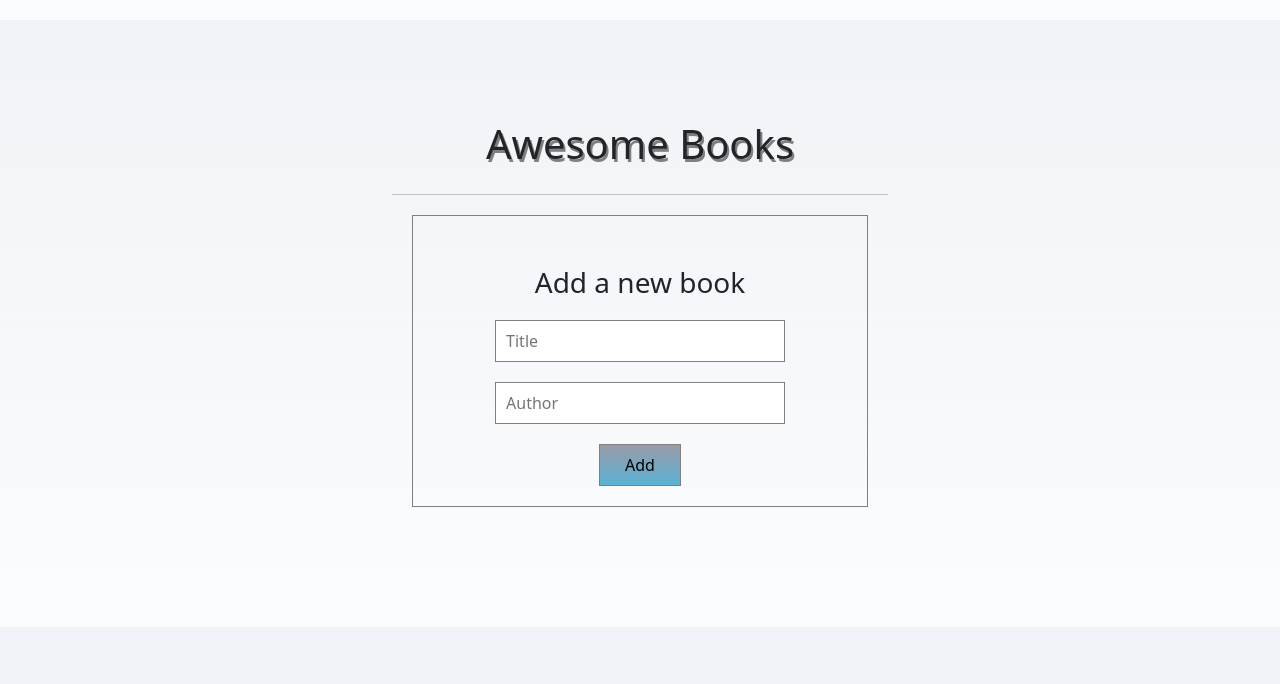
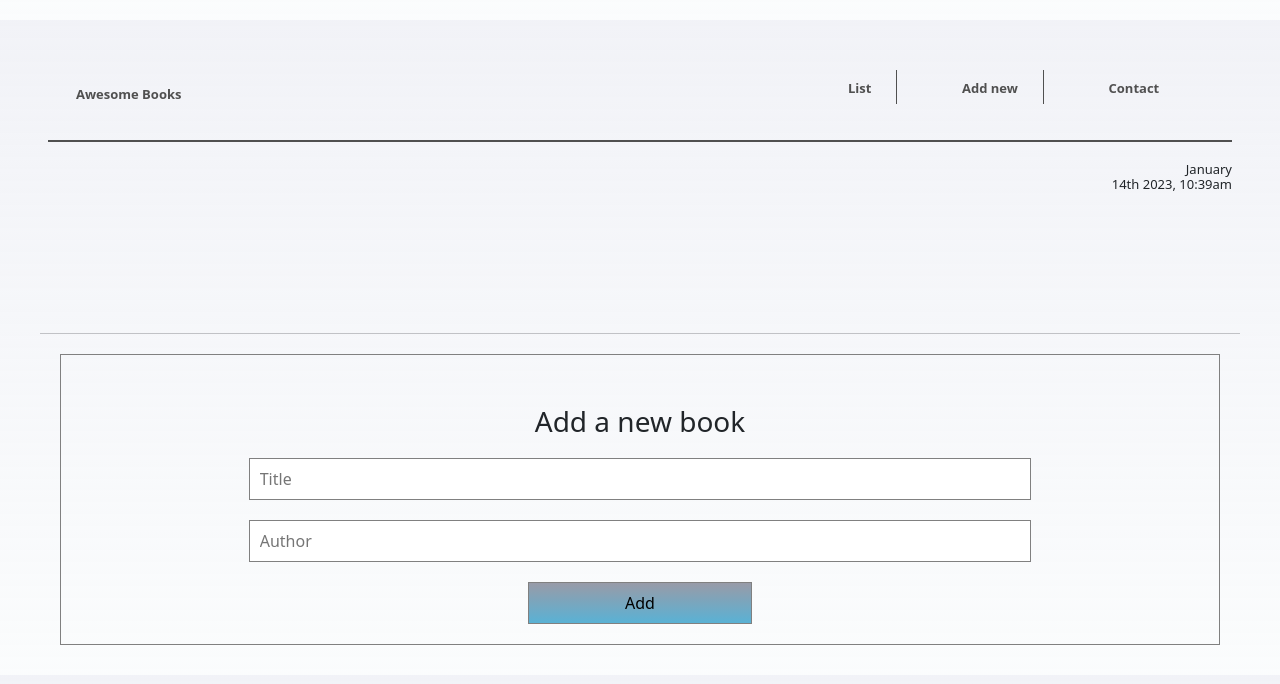
Before and after one commit to Habtamu210/Awesome-books, a website: page index.html in a window 1280 px wide. Drawn offline with nearby package versions, Linux system fonts and the light colour scheme.

Commit message:
Creating the nav section

```diff
--- a/index.html
+++ b/index.html
@@ -10,7 +10,32 @@
   <script src="java.js" defer></script>
 </head>
 <body class="mm">
-  <h1>Awesome Books</h1>
+  <header>
+    <nav>
+        <a href="./index.html" class="logo">Awesome Books</a>
+        <ul>
+            <li id = "list">
+                <a href="#list">List</a>
+            </li>
+            <li id="addnew">
+                <a href="#addnew">Add new</a>
+            </li>
+            <li id="contac">
+                <a href="#contact">Contact</a>
+            </li>
+        </ul>
+    </nav>
+    <h3 id ='time'>
+    </h3>
+
+  </header>
+  <main>
+    <section id="top">
+      <h2>
+        All awesome books
+      </h2>
+      <div class="all"></div>
+    </section>
     <table class="tables">
       <!--<thead>
         <tr>
@@ -34,6 +59,22 @@
         <input type="submit" value="Add"  class="button-submit">
       </div>
     </form>
+    <section id="contact">
+      <div class="contact_container">
+        <h2>
+          For More Info
+        </h2>
+        <p>
+          Contact us
+        </p>
+        <ul class="for">
+          <li>Email: <span>mail@mail.com</span></li>
+          <li>Number: <span>0089288377229</span></li>
+          <li>Address: <span>Street name 22, 899849 City, Country </span></li>
+        </ul>
+      </div>
+    </section>
+  </main>
 
   <script src="https://cdn.jsdelivr.net/npm/bootstrap@5.2.3/dist/js/bootstrap.bundle.min.js" integrity="sha384-kenU1KFdBIe4zVF0s0G1M5b4hcpxyD9F7jL+jjXkk+Q2h455rYXK/7HAuoJl+0I4" crossorigin="anonymous"></script>
 </body>
--- a/java.js
+++ b/java.js
@@ -1,7 +1,16 @@
+const list = document.querySelector('#list');
+const addnew = document.querySelector('#addnew');
+const contact = document.querySelector('#contact');
+const li = document.querySelector('#top');
+const add = document.querySelector('#bookform');
+const contac = document.querySelector('#contac');
+const time = document.querySelector('#time');
+
 class Book {
-  constructor(title, author) {
+  constructor(title, author, id = Math.floor(Math.random() * 1000)) {
     this.title = title;
     this.author = author;
+    this.id = id;
   }
 
   static displayBooks() {
@@ -60,7 +69,11 @@ class Book {
     localStorage.setItem('books', JSON.stringify(books));
   }
 }
-
+function nav(first, second, third) {
+  first.style.display = 'block';
+  second.style.display = 'none';
+  third.style.display = 'none';
+}
 document.addEventListener('DOMContentLoaded', Book.displayBooks);
 const Form = document.querySelector('#bookform');
 Form.addEventListener('submit', (e) => {
@@ -74,8 +87,31 @@ Form.addEventListener('submit', (e) => {
   Book.addBook(book);
   Book.clearField();
 });
+list.addEventListener('click', () => {
+  nav(li, add, contact);
+});
 
+addnew.addEventListener('click', () => {
+  nav(add, li, contact);
+});
+
+contac.addEventListener('click', () => {
+  nav(contact, add, li);
+});
+function date(timing) {
+  const dee = new Date();
+  let hours = dee.getHours();
+  const ampm = hours >= 12 ? 'pm' : 'am';
+  hours %= 12;
+  const mont = [
+    'january', 'feburary', 'march',
+    'april', 'may', 'june', 'july', 'august', 'september', 'october', 'november', 'december'];
+  const display = `${mont[dee.getMonth()]}
+  ${dee.getDate()}th ${dee.getFullYear()}, ${hours}:${dee.getMinutes()}${ampm}`;
+  timing.innerText = display;
+}
 document.querySelector('#bookli').addEventListener('click', (e) => {
   Book.removeBook(e.target.parentElement.previousElementSibling.innerHTML);
   Book.deleteBook(e.target);
 });
+date(time);
--- a/style.css
+++ b/style.css
@@ -5,16 +5,75 @@
 }
 
 body {
-  padding: 100px 30%;
+  padding: 10px 0;
   text-align: center;
   background-image: linear-gradient(rgba(241, 242, 247, 0.959), rgba(249, 251, 252, 0.747));
+}
+header {
+  margin: 3px 0.5rem;
+  margin-bottom: 10%;
+}
+
+nav {
+  display: flex;
+  align-items: center;
+  justify-content: space-between;
+  border-bottom: 2px solid rgb(80, 80, 80);
+  padding: 0 0.5rem;
+}
+
+header h3 {
+  font-size: 13px;
+  text-align: right;
+  text-transform: capitalize;
+  margin-top: 3px;
+}
+
+nav h2 {
+  font-size: 18px;
+}
+
+nav ul {
+  display: flex;
+  align-items: center;
+}
+
+nav li {
+  list-style: none;
+  border-right: 1px solid rgb(80, 80, 80);
+  padding: 0.3rem;
+}
+
+nav li:last-child {
+  border: none;
+}
+
+nav li a {
+  text-align: center;
+  text-decoration: none;
+  color: rgb(80, 80, 80);
+  font-size: 13px;
+  font-weight: 600;
+}
+
+nav li a:hover {
+  color: rgb(80, 80, 226);
+}
+
+.logo {
+  text-decoration: none;
+  color: rgb(80, 80, 80);
+  font-size: 13px;
+  font-weight: 600;
 }
 
 h1 {
   text-shadow: 2px 3px grey;
   font-size: 40px;
 }
-
+#top {
+  display: none;
+}
 form {
   padding-top: 50px;
   border: 1px solid gray;
@@ -42,3 +101,9 @@ th {
   padding: 8px 10px;
   border: 1px solid gray;
 }
+#contact {
+  display: none;
+}
+.for li {
+  list-style: none;
+}
```
Lines whose indentation alone changed are shown as unchanged.
